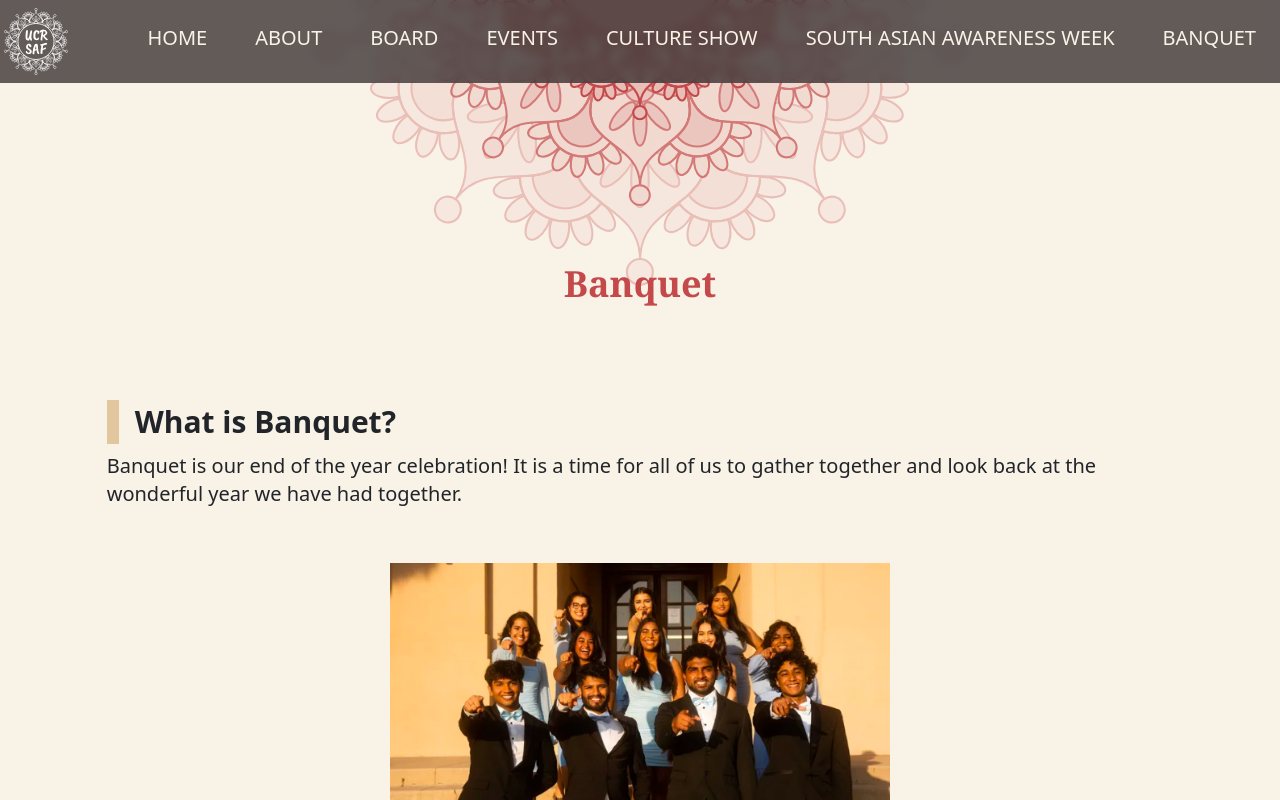
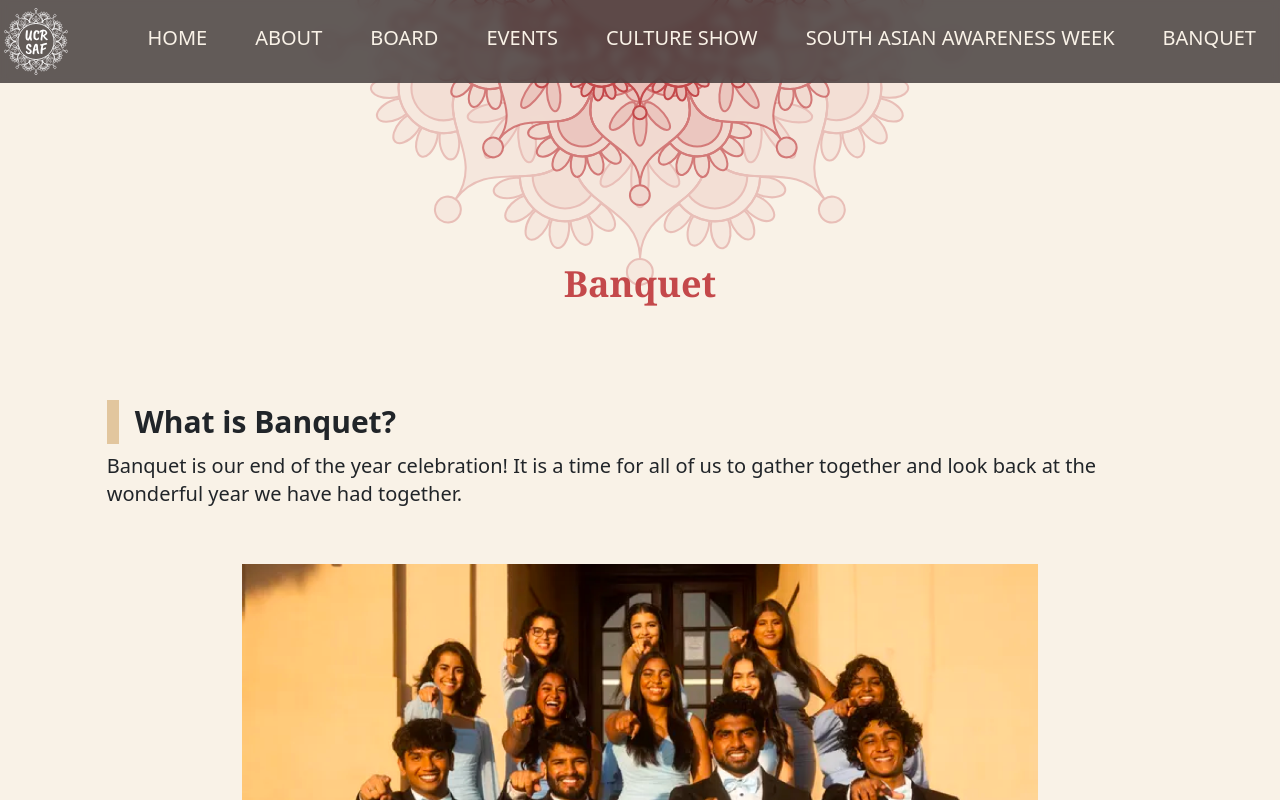
Before and after one commit to acm-ucr/saf-website, a Next.js app: page /banquet in a window 1280 px wide. Shown: the top 800 px of the page. Built offline with nearby package versions, Linux system fonts and the light colour scheme.

Commit message:
Corrected image import

```diff
--- a/src/app/banquet/page.js
+++ b/src/app/banquet/page.js
@@ -2,6 +2,7 @@ import React from "react";
 import Title from "@/components/Title";
 import Description from "@/components/Description";
 import Image from "next/image";
+import image4 from "@/public/images/image4.webp";
 
 const page = () => {
   return (
@@ -13,14 +14,10 @@ const page = () => {
           "Banquet is our end of the year celebration! It is a time for all of us to gather together and look back at the wonderful year we have had together."
         }
       />
-      <div className="flex justify-center items-center w-full h-60">
-        <Image
-          src="/images/image4.webp"
-          width={500}
-          height={300}
-          objectFit="cover"
-          alt="banquet"
-        />
+      <div className="flex justify-center items-center w-full">
+        <div className="w-2/3 h-96 relative">
+          <Image src={image4} layout="fill" objectFit="contain" alt="banquet" />
+        </div>
       </div>
       <div className="flex flex-col w-5/6 gap-2">
         <p className="text-xl">
```
